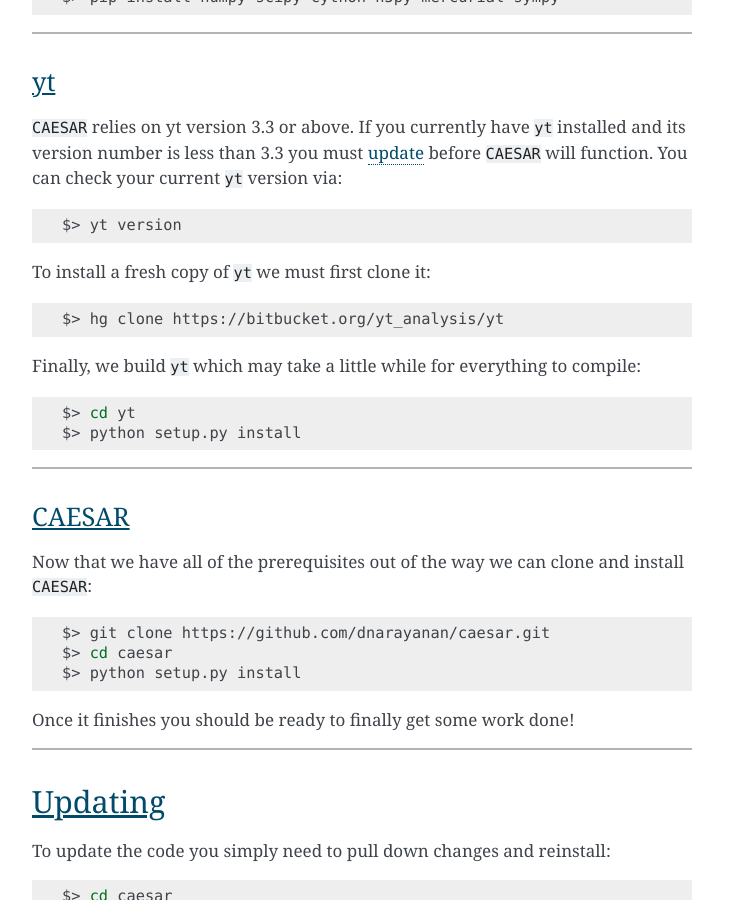
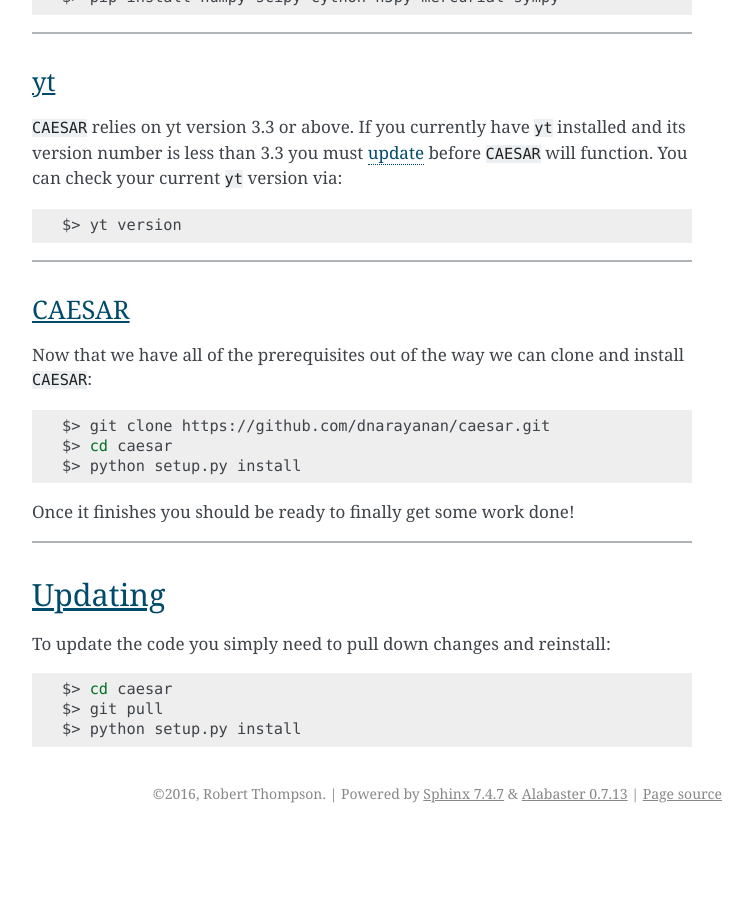
Before and after one commit to dnarayanan/caesar, a Sphinx documentation site: the page built from docs/source/getting_started.rst, in a window 1280 px wide and 900 px high, scrolled down 1531 px. Shown: the whole window, without its empty margins (388-1140 px from the left). Built offline with Sphinx 7.4.7, drawn with Linux system fonts in a browser that asks for light colours; after the commit the page ends 2364 px from its top, so only the background shows below that.

Commit message:
fixing some yt installation notes

```diff
--- a/docs/source/getting_started.rst
+++ b/docs/source/getting_started.rst
@@ -90,21 +90,6 @@
 
     $> yt version
 
-
-To install a fresh copy of ``yt`` we must first clone it:
-
-.. code-block:: bash
-
-   $> hg clone https://bitbucket.org/yt_analysis/yt
-
-Finally, we build ``yt`` which may take a little while for everything to
-compile:
-
-.. code-block:: bash
-
-   $> cd yt
-   $> python setup.py install
-
 ----
 
 CAESAR
```
